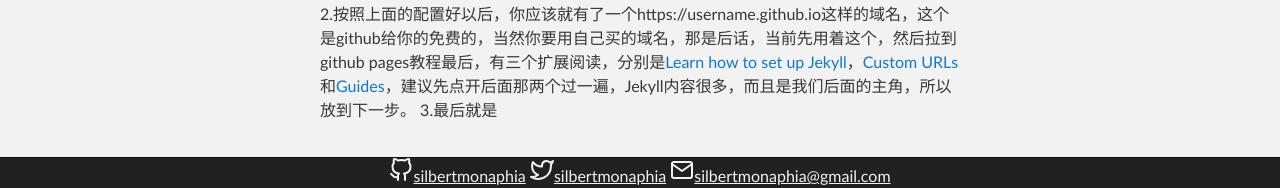
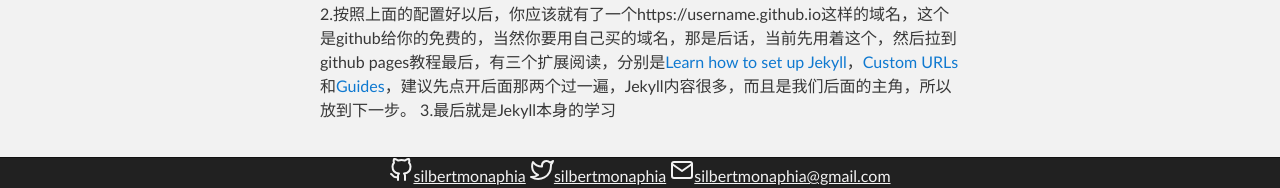
Before and after one commit to silbertmonaphia/silbertmonaphia.github.io, a Jekyll site: the page built from _posts/2018-01-02-关于这个博客.md, in a window 1280 px wide. Shown: the part 1203-1391 px from the top of the page. Built offline with Jekyll 4.4.1, drawn with Linux system fonts in a browser that asks for light colours; our own code applies the rules of GitHub Pages for plain Markdown files; the repository's description, which GitHub fills in, is left out.

Commit message:
Update 2018-01-02-关于这个博客.md

```diff
--- a/_posts/2018-01-02-关于这个博客.md
+++ b/_posts/2018-01-02-关于这个博客.md
@@ -28,4 +28,4 @@ Ref:<http://www.ruanyifeng.com/blog/2012/08/blogging_with_jekyll.html>
 为了让你上手更有条理性，我稍微说明一下顺序
 1.首先是[github pages教程](https://pages.github.com/)里面，只是说明了如果在github里面建立一个基于github pages的网站，这个是有规范的，建议如果不了解，直接按照它给的步骤来
 2.按照上面的配置好以后，你应该就有了一个https://username.github.io这样的域名，这个是github给你的免费的，当然你要用自己买的域名，那是后话，当前先用着这个，然后拉到github pages教程最后，有三个扩展阅读，分别是[Learn how to set up Jekyll](https://jekyllrb.com/docs/quickstart/)，[Custom URLs](https://help.github.com/articles/using-a-custom-domain-with-github-pages/)和[Guides](https://help.github.com/categories/github-pages-basics/)，建议先点开后面那两个过一遍，Jekyll内容很多，而且是我们后面的主角，所以放到下一步。
-3.最后就是
+3.最后就是Jekyll本身的学习
```
